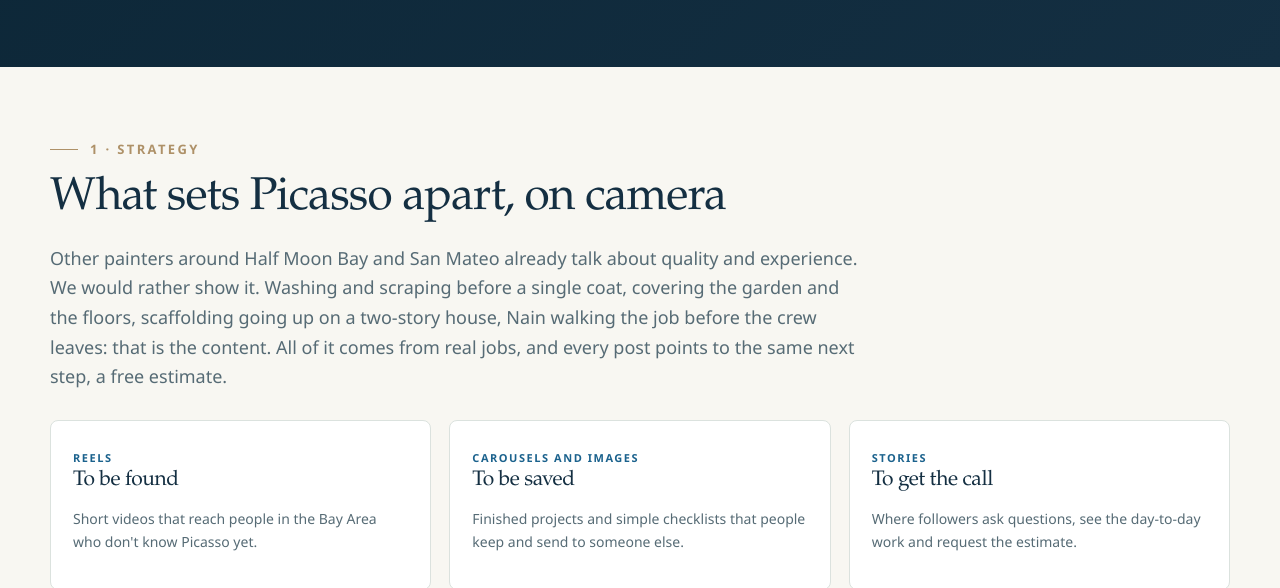
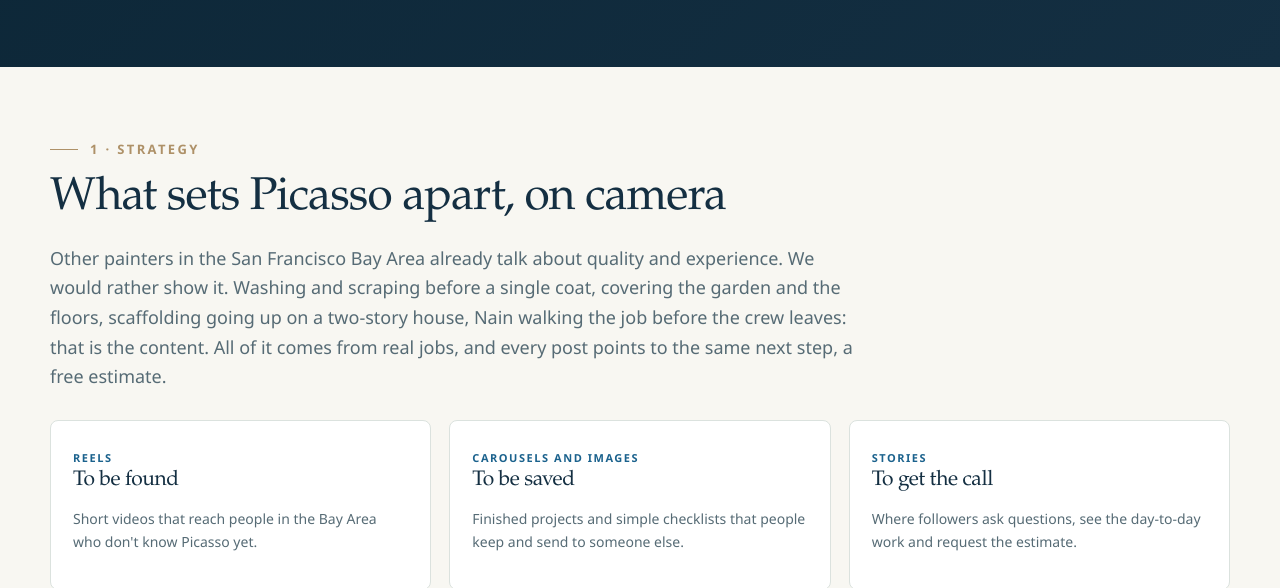
Before and after one commit to ExitoInstitute/PicassoPainting, a plain HTML site: page marketing-proposal.html in a window 1280 px wide. Shown: the part 612-1200 px from the top of the page. Drawn offline with Linux system fonts and the light colour scheme.

Commit message:
Marketing Proposal: competidores de la San Francisco Bay Area
Co-Authored-By: Claude Opus 5.5 <noreply@anthropic.com>

```diff
--- a/marketing-proposal.html
+++ b/marketing-proposal.html
@@ -104,7 +104,7 @@ ul.clean{padding-left:18px}ul.clean li{margin-bottom:6px}
 <section class="s" id="strategy"><div class="wrap">
  <div class="eyebrow"><span class="en">1 · Strategy</span><span class="es">1 · Estrategia</span></div>
  <h2><span class="en">What sets Picasso apart, on camera</span><span class="es">Lo que diferencia a Picasso, en cámara</span></h2>
- <p class="lead"><span class="en">Other painters around Half Moon Bay and San Mateo already talk about quality and experience. We would rather show it. Washing and scraping before a single coat, covering the garden and the floors, scaffolding going up on a two-story house, Nain walking the job before the crew leaves: that is the content. All of it comes from real jobs, and every post points to the same next step, a free estimate.</span><span class="es">Otros pintores de Half Moon Bay y San Mateo ya hablan de calidad y experiencia. Nosotros preferimos mostrarla. Lavar y raspar antes de la primera mano, cubrir el jardín y los pisos, montar el andamio en una casa de dos pisos, Nain revisando la obra antes de que se vaya el equipo: ese es el contenido. Todo sale de obras reales, y cada publicación lleva al mismo siguiente paso: pedir un estimado gratis.</span></p>
+ <p class="lead"><span class="en">Other painters in the San Francisco Bay Area already talk about quality and experience. We would rather show it. Washing and scraping before a single coat, covering the garden and the floors, scaffolding going up on a two-story house, Nain walking the job before the crew leaves: that is the content. All of it comes from real jobs, and every post points to the same next step, a free estimate.</span><span class="es">Otros pintores de la San Francisco Bay Area ya hablan de calidad y experiencia. Nosotros preferimos mostrarla. Lavar y raspar antes de la primera mano, cubrir el jardín y los pisos, montar el andamio en una casa de dos pisos, Nain revisando la obra antes de que se vaya el equipo: ese es el contenido. Todo sale de obras reales, y cada publicación lleva al mismo siguiente paso: pedir un estimado gratis.</span></p>
  <div class="grid3" style="margin-top:28px">
   <div class="card"><small>Reels</small><h3><span class="en">To be found</span><span class="es">Para que nos encuentren</span></h3><p class="muted"><span class="en">Short videos that reach people in the Bay Area who don't know Picasso yet.</span><span class="es">Vídeos cortos que llegan a gente de la Bay Area que todavía no conoce a Picasso.</span></p></div>
   <div class="card"><small><span class="en">Carousels and images</span><span class="es">Carruseles e imágenes</span></small><h3><span class="en">To be saved</span><span class="es">Para que lo guarden</span></h3><p class="muted"><span class="en">Finished projects and simple checklists that people keep and send to someone else.</span><span class="es">Proyectos terminados y checklists sencillos que la gente guarda y le manda a otra persona.</span></p></div>
```
